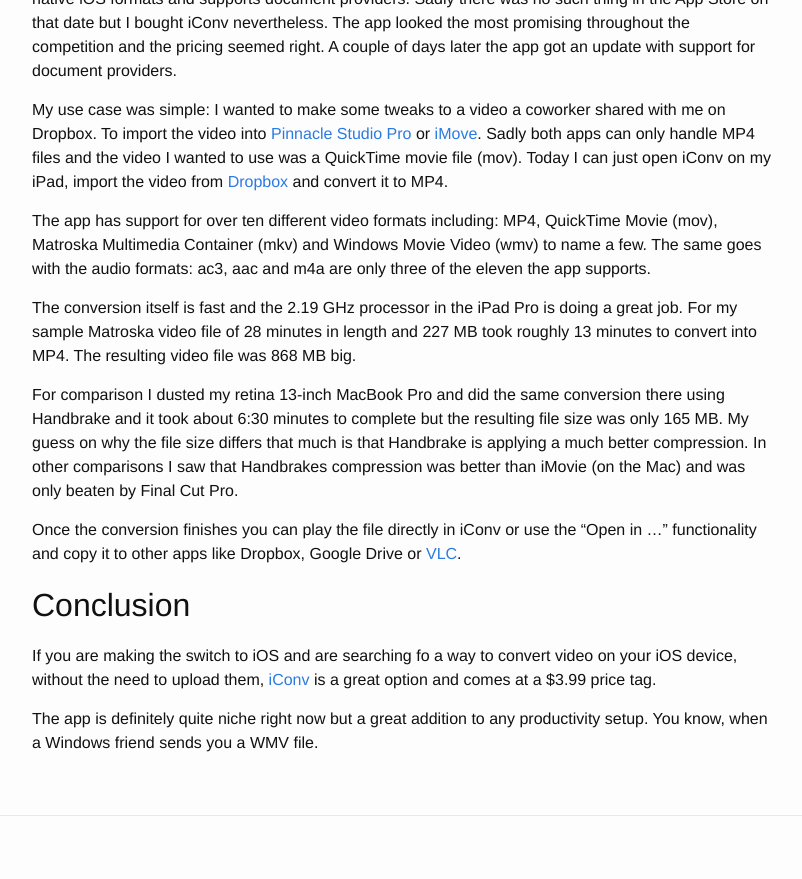
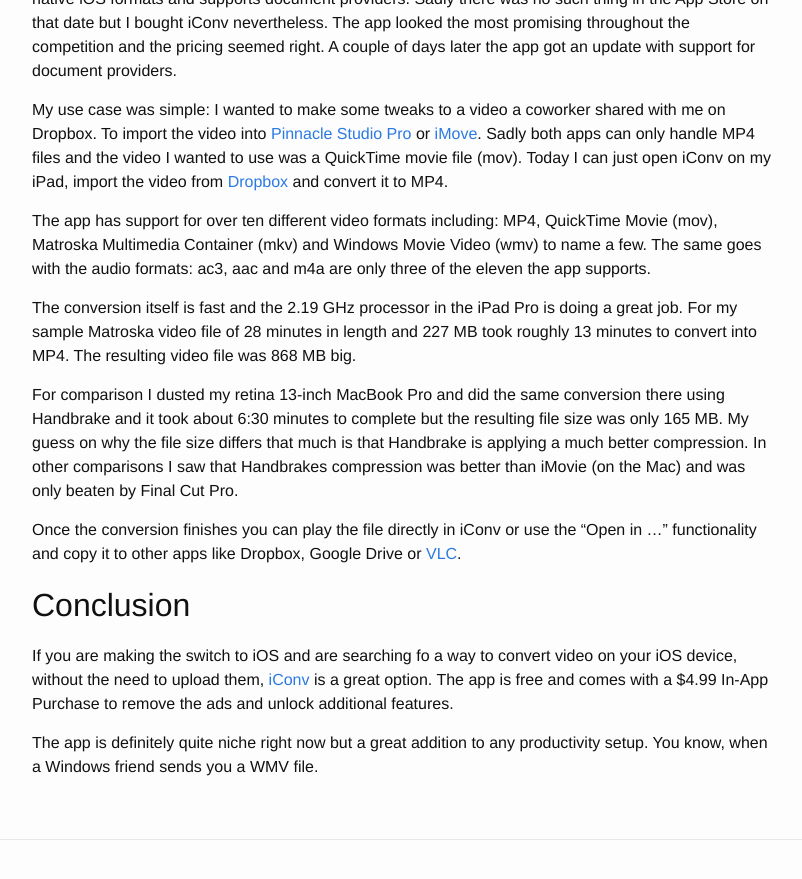
Before and after one commit to nerdishbynature/mobileonly.tools, a Jekyll site: the page built from _posts/2016-06-09-How-to-convert-videos-right-on-your-iOS-device.markdown, in a window 1280 px wide and 900 px high, scrolled down 1453 px. Shown: the top 879 px of the window, without its empty margins (238-1040 px from the left). Built offline with Jekyll 4.4.1, drawn with Linux system fonts in a browser that asks for light colours; comment, search, counter and statistics services are not loaded.

Commit message:
Make app free

```diff
--- a/_posts/2016-06-09-How-to-convert-videos-right-on-your-iOS-device.markdown
+++ b/_posts/2016-06-09-How-to-convert-videos-right-on-your-iOS-device.markdown
@@ -40,6 +40,6 @@
 
 ## Conclusion
 
-If you are making the switch to iOS and are searching fo a way to convert video on your iOS device, without the need to upload them, [iConv](#) is a great option and comes at a $3.99 price tag.
+If you are making the switch to iOS and are searching fo a way to convert video on your iOS device, without the need to upload them, [iConv](https://itunes.apple.com/us/app/iconv-video-converter/id972534752?mt=8) is a great option. The app is free and comes with a $4.99 In-App Purchase to remove the ads and unlock additional features.
 
 The app is definitely quite niche right now but a great addition to any productivity setup. You know, when a Windows friend sends you a WMV file.
```
